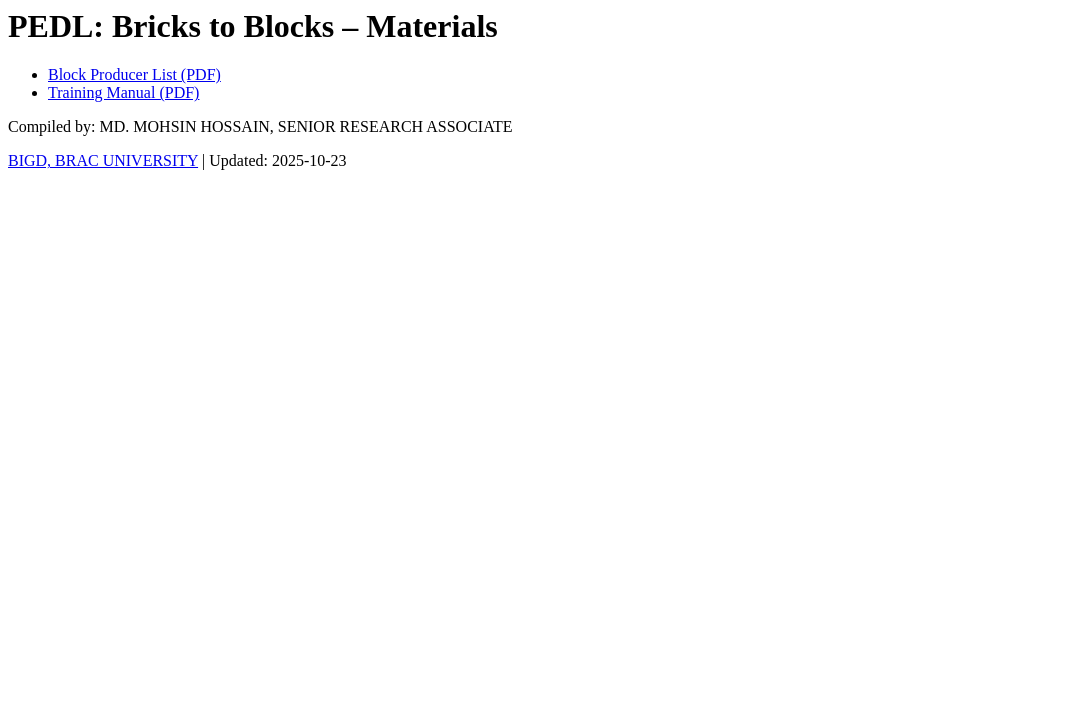
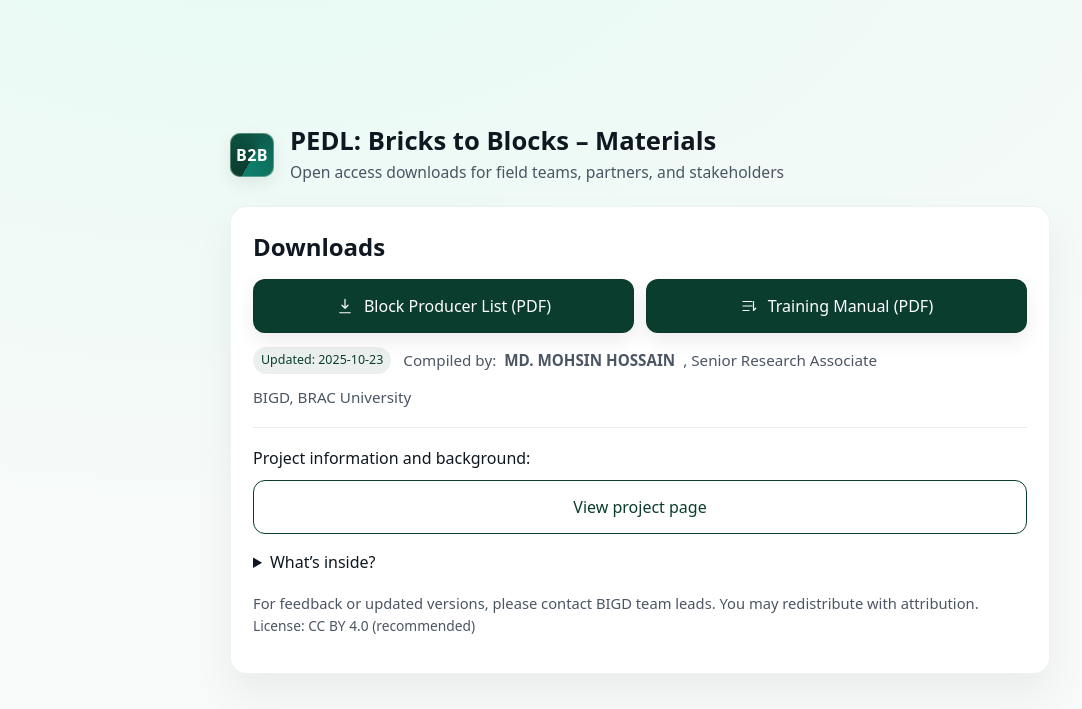
Before and after one commit to mohsin-bd/pedl-bricks-to-blocks-materials, a plain HTML site: page index.html in a window 1280 px wide. Shown: the whole page, without its empty margins (0-1082 px from the left). Drawn offline with Linux system fonts and the light colour scheme.

Commit message:
Update index.html
Update landing page design

```diff
--- a/index.html
+++ b/index.html
@@ -1,7 +1,118 @@
-<h1>PEDL: Bricks to Blocks – Materials</h1>
-<ul>
-  <li><a href="2025-10-23%20Block_Producers_List_MMH.pdf" download>Block Producer List (PDF)</a></li>
-  <li><a href="Training_Manual.pdf" download>Training Manual (PDF)</a></li>
-</ul>
-<p>Compiled by: MD. MOHSIN HOSSAIN, SENIOR RESEARCH ASSOCIATE</p>
-<p><a href="https://bigd.bracu.ac.bd/">BIGD, BRAC UNIVERSITY</a> | Updated: 2025-10-23</p>
+<!doctype html>
+<html lang="en">
+<head>
+  <meta charset="utf-8">
+  <title>PEDL: Bricks to Blocks – Materials</title>
+  <meta name="viewport" content="width=device-width, initial-scale=1">
+  <meta name="description" content="Open materials for PEDL: Bricks to Blocks — Block Producer List and Training Manual.">
+  <!-- Social share -->
+  <meta property="og:title" content="PEDL: Bricks to Blocks – Materials">
+  <meta property="og:description" content="Open materials: Block Producer List (PDF) and Training Manual (PDF).">
+  <meta property="og:type" content="website">
+  <meta name="theme-color" content="#0b3d2e">
+  <style>
+    :root{
+      --bg:#f7faf9; --card:#ffffff; --ink:#0f1720; --muted:#4b5563; --brand:#0b3d2e; --brand-2:#0e7f6c; --ring:#b7e4d9;
+    }
+    @media (prefers-color-scheme: dark){
+      :root{ --bg:#0b1210; --card:#111814; --ink:#e6f0eb; --muted:#9aa5af; --brand:#7ce1c8; --brand-2:#a8f2e3; --ring:#1b3a31; }
+    }
+    *{box-sizing:border-box}
+    html,body{margin:0}
+    body{
+      font:16px/1.5 system-ui,-apple-system,Segoe UI,Roboto,Ubuntu,Cantarell,Helvetica,Arial,sans-serif;
+      color:var(--ink); background:radial-gradient(1200px 600px at 20% -10%, #e7faf3, transparent), var(--bg);
+      display:flex; min-height:100svh;
+    }
+    .wrap{margin:auto; padding:32px 20px; width:min(860px, 100%);}
+    header{display:flex; gap:16px; align-items:center; margin-bottom:22px;}
+    .logo{
+      width:44px; height:44px; border-radius:10px; background:conic-gradient(from 210deg at 60% 40%, var(--brand), var(--brand-2));
+      display:grid; place-items:center; color:white; font-weight:700; letter-spacing:.5px;
+      box-shadow:0 6px 18px rgba(0,0,0,.08), inset 0 0 0 1px rgba(255,255,255,.3);
+    }
+    h1{margin:0; font-size:1.6rem; line-height:1.2}
+    .sub{color:var(--muted); margin-top:4px; font-size:.98rem}
+    .card{
+      background:var(--card); border-radius:16px; padding:22px; box-shadow:
+        0 20px 40px rgba(0,0,0,.06), 0 1px 0 rgba(255,255,255,.25) inset;
+      border:1px solid rgba(11,61,46,.07);
+    }
+    .actions{display:grid; grid-template-columns:1fr; gap:12px; margin:14px 0 6px}
+    @media (min-width:600px){ .actions{grid-template-columns:1fr 1fr} }
+    a.button{
+      display:flex; align-items:center; gap:10px; justify-content:center;
+      padding:14px 16px; border-radius:12px; text-decoration:none; color:#fff; background:var(--brand);
+      border:1px solid rgba(0,0,0,.08); box-shadow:0 8px 20px rgba(0,0,0,.08);
+    }
+    a.button:hover{ filter:brightness(1.05)}
+    a.button.secondary{ background:#1f2937 }
+    a.button.outline{
+      background:transparent; color:var(--brand); border:1.5px solid var(--brand); box-shadow:none;
+    }
+    .meta{display:flex; flex-wrap:wrap; gap:12px; margin-top:14px; color:var(--muted); font-size:.95rem}
+    .meta span{display:inline-flex; align-items:center; gap:8px}
+    .footer{margin-top:18px; font-size:.92rem; color:var(--muted)}
+    .list{margin:6px 0 0 0; padding:0 0 0 18px}
+    .badge{font-size:.78rem; padding:.25rem .5rem; border-radius:999px; background:rgba(11,61,46,.08); color:var(--brand)}
+    /* focus ring */
+    a:focus-visible, button:focus-visible{ outline:3px solid var(--ring); outline-offset:2px; border-radius:10px}
+    /* small print */
+    .tiny{font-size:.86rem; color:var(--muted)}
+  </style>
+</head>
+<body>
+  <main class="wrap">
+    <header>
+      <div class="logo" aria-hidden="true">B2B</div>
+      <div>
+        <h1>PEDL: Bricks to Blocks – Materials</h1>
+        <div class="sub">Open access downloads for field teams, partners, and stakeholders</div>
+      </div>
+    </header>
+
+    <section class="card" aria-labelledby="downloads">
+      <h2 id="downloads" style="margin:0 0 10px 0;">Downloads</h2>
+      <div class="actions">
+        <a class="button" href="2025-10-23%20Block_Producers_List_MMH.pdf" download>
+          <!-- inline icon -->
+          <svg width="18" height="18" viewBox="0 0 24 24" fill="none" aria-hidden="true"><path d="M12 3v12m0 0 4-4m-4 4-4-4M5 21h14" stroke="currentColor" stroke-width="1.6" stroke-linecap="round" stroke-linejoin="round"/></svg>
+          Block Producer List (PDF)
+        </a>
+        <a class="button" href="Training_Manual.pdf" download>
+          <svg width="18" height="18" viewBox="0 0 24 24" fill="none" aria-hidden="true"><path d="M4 6h12M4 12h12M4 18h8M18 6v12l3-3" stroke="currentColor" stroke-width="1.6" stroke-linecap="round" stroke-linejoin="round"/></svg>
+          Training Manual (PDF)
+        </a>
+      </div>
+
+      <div class="meta">
+        <span class="badge" title="Last updated date">Updated: 2025-10-23</span>
+        <span title="Compiler">Compiled by: <strong>MD. MOHSIN HOSSAIN</strong>, Senior Research Associate</span>
+        <span title="Institution">BIGD, BRAC University</span>
+      </div>
+
+      <hr style="margin:18px 0; border:none; border-top:1px solid rgba(0,0,0,.08)">
+
+      <p style="margin:0 0 10px 0;">Project information and background:</p>
+      <p style="margin:0 0 16px 0;">
+        <a class="button outline" href="https://bigd.bracu.ac.bd/study/bricks-to-blocks-information-and-coordination-challenges-for-transitioning-to-a-cleaner-building-technology/">
+          View project page
+        </a>
+      </p>
+
+      <details>
+        <summary>What’s inside?</summary>
+        <ul class="list">
+          <li><strong>Block Producer List (PDF):</strong> consolidated list of producers for coordination and outreach.</li>
+          <li><strong>Training Manual (PDF):</strong> field manual for facilitation and standardized delivery.</li>
+        </ul>
+      </details>
+
+      <p class="footer">
+        For feedback or updated versions, please contact BIGD team leads. You may redistribute with attribution.
+        <span class="tiny">License: CC BY 4.0 (recommended)</span>
+      </p>
+    </section>
+  </main>
+</body>
+</html>
```
